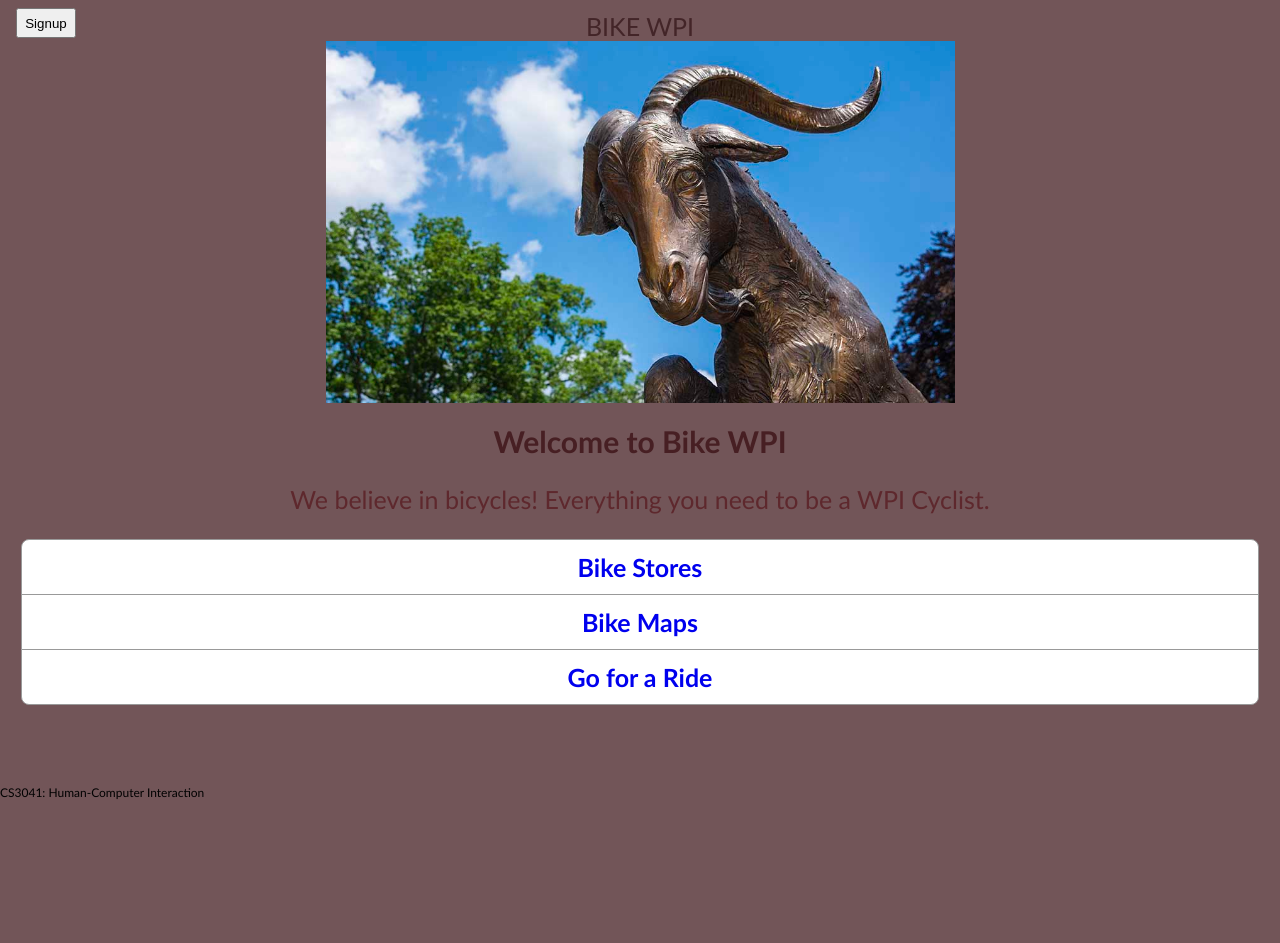
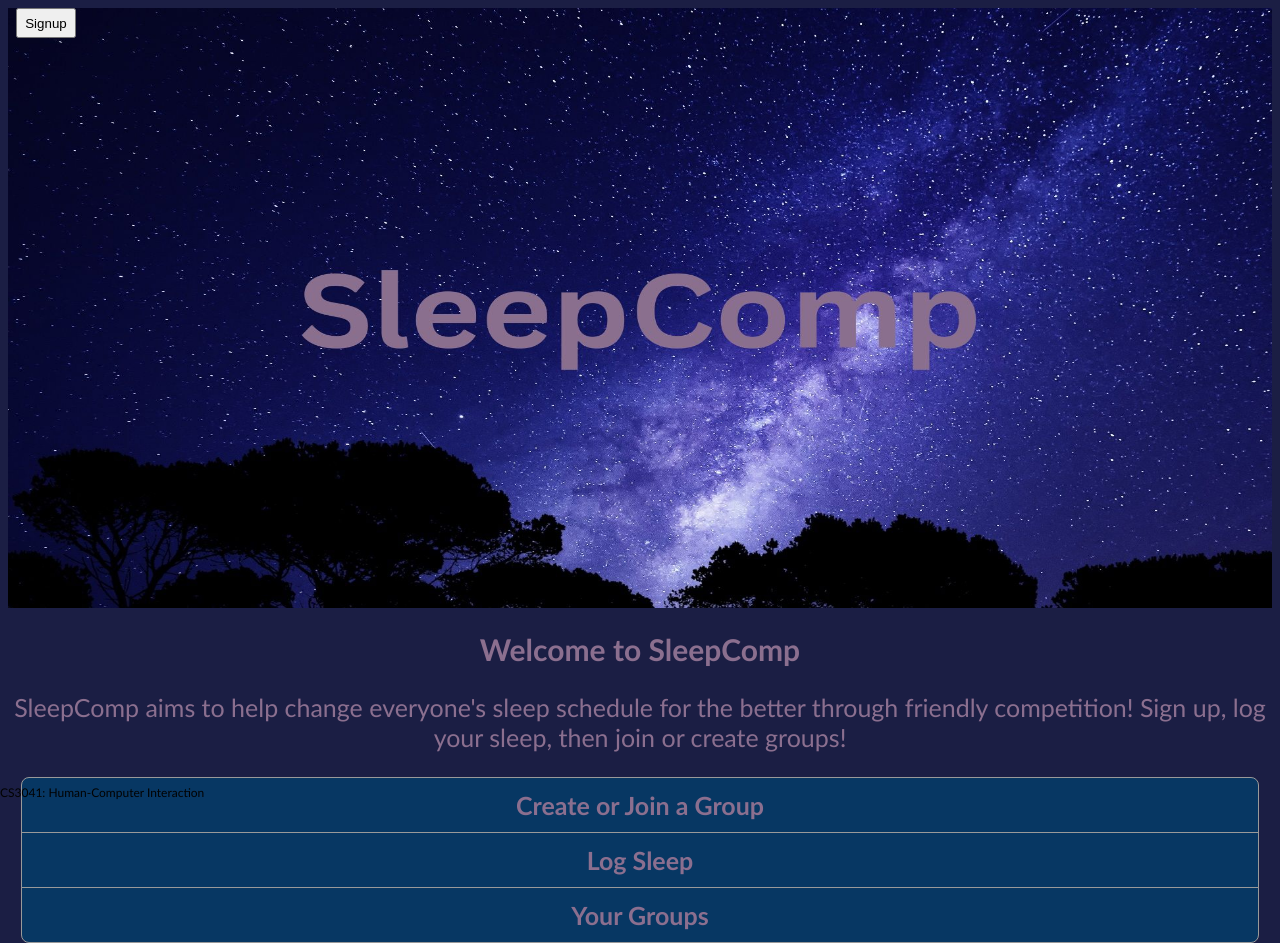
Before and after one commit to JackMorris1234/SleepComp, a plain HTML site: page index.html in a window 1280 px wide. Before the commit the page ends 800 px from the top, so only its background shows below. Drawn offline with Linux system fonts and the light colour scheme.

Commit message:
Homepage Correction

```diff
--- a/index.html
+++ b/index.html
@@ -1,8 +1,9 @@
 <!DOCTYPE html>
-
+<img id="WPI" src="SleepComp.jpg" width="1080" height="600"/>
 <html>
 <head>
-    <title> BIKE WPI </title>
+
+    <title> SleepComp1 </title>
 
     <link rel="stylesheet" type="text/css" href="style.css" media="screen and (orientation:portrait)"/>
     <link rel="stylesheet" type="text/css" href="landscape.css" media="screen and (orientation:landscape)"/>
@@ -14,24 +15,24 @@
     <!-- HTML5 article tag for content -->
     <div id="content">
     <button class="back" onclick="location.href='register.html';">Signup</button>
-    <header>BIKE WPI</header>
+
 
    <!-- WPI image -->
-   <img id="WPI" src="gompei.jpg" width="320" />
+
 
    <!-- H1 means 1st level heading -->
-   <h1>Welcome to Bike WPI</h1>
+   <h1>Welcome to SleepComp</h1>
 
    <!-- P stands for paragraph -->
-   <p>We believe in bicycles! Everything you need to be a WPI Cyclist.</p>
+   <p>SleepComp aims to help change everyone's sleep schedule for the better through friendly competition! Sign up, log your sleep, then join or create groups!</p>
 
    <!-- Navigation buttons -->
    <nav id="main_nav">
       <ul>
          <!-- LI stands for list item -->
-         <li><a href="buttons.html">Bike Stores </a></li>
-         <li><a href="maps.html">Bike Maps </a></li>
-         <li><a href="ride.html">Go for a Ride</a></li>
+         <li><a href="buttons.html">Create or Join a Group </a></li>
+         <li><a href="maps.html">Log Sleep </a></li>
+         <li><a href="ride.html">Your Groups</a></li>
       </ul>
    </nav>
 
--- a/landscape.css
+++ b/landscape.css
@@ -1,9 +1,9 @@
 header {
     font-family: Futura, Trebuchet MS;
     font-weight: bold condensed;
-    color: #432528;
+    color: #8b6f8f;
     font-size: 25px;
-    background-color: #725558;
+    background-color: #1b1e44;
     text-align: center;
 
    }
@@ -11,17 +11,17 @@ header {
    body {
     font-family: Futura, Trebuchet MS;
     font-weight: bold condensed;
-    color: #5e282d;
+    color: #8b6f8f;
     font-size: 25px;
     text-align: center;
-    background-color: #725558;
+    background-color: #1b1e44;
 
    }
 
    h1 {
     font-family: Futura, Trebuchet MS;
     font-weight: bold condensed;
-    color: #471f23;
+    color: #8b6f8f;
     font-size: 30px;
     text-align: center;
 
@@ -72,9 +72,9 @@ audio {
     #WPI{
         /*center the image*/
         display: block;
-        width: 50%;
-        margin-left: auto;
-        margin-right: auto;
+        width: 100%;
+        /*margin-left: auto;
+        margin-right: auto;*/
     }
 
 
@@ -86,9 +86,9 @@ audio {
     }
 
     #main_nav ul li {
-        background-color: #fff;
+        background-color: #073763;
         border: 1px solid #999;
-        color: #222;
+        color: #8b6f8f;
         display: block;
         margin-bottom: -1px;
         padding: 12px 10px;
@@ -96,6 +96,7 @@ audio {
 
     #main_nav ul li a{
         text-decoration: none;
+        color: #8b6f8f;
       }
 
     /* add traditional rounded corners to the navigation menu*/
--- a/style.css
+++ b/style.css
@@ -18,6 +18,7 @@ button.back {
     color: #AC2B37;
     font-size: 25px;
     text-align: center;
+    background-color: #1b1e44;
 
    }
    header.secondary{
@@ -30,8 +31,10 @@ button.back {
     color: #060efe;
     font-size: 25px;
     text-align: center;
+    background-color: #1b1e44;
 
    }
+
 
    h1 {
     font-family: Futura, Trebuchet MS;
@@ -107,9 +110,9 @@ button {
     #WPI{
         /*center the image*/
         display: block;
-        width: 50%;
-        margin-left: auto;
-        margin-right: auto;
+        width: 100%;
+        /*margin-left: auto;
+        margin-right: auto;*/
     }
 
     #main_nav ul { padding: 0; margin: 0; }
```
Also changed, not shown: SleepComp.jpg (added).
